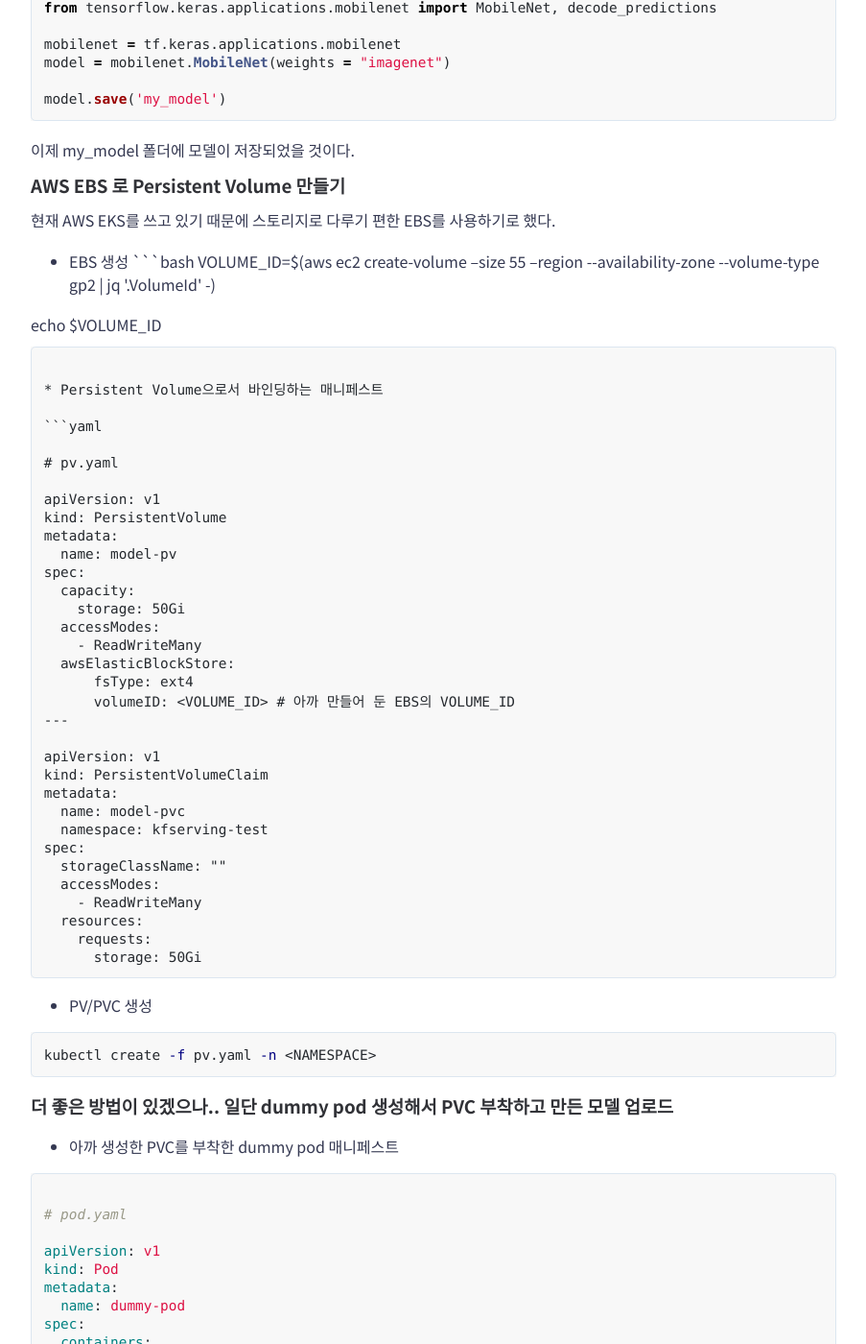
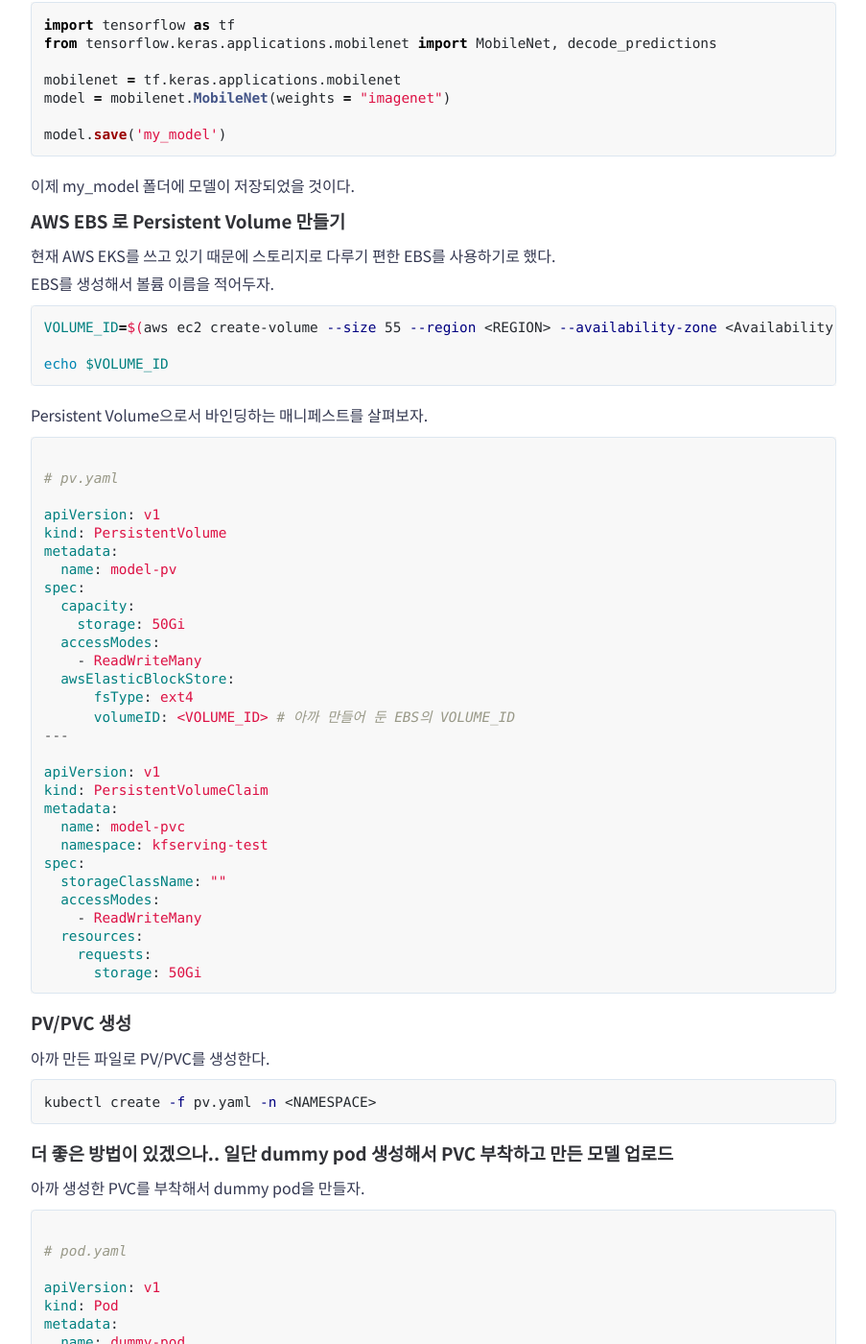
Before and after one commit to mokpolar/mokpolar.github.io, a Jekyll site: the page built from _posts/2020-11-18-kfserving_custum_mobilenet.md, in a window 1280 px wide and 1400 px high, scrolled down 2208 px. Shown: the whole window at 96% size, without its empty margins (188-1091 px from the left). Built offline with Jekyll 4.4.1, drawn with Linux system fonts in a browser that asks for light colours; comment, search, counter and statistics services are not loaded; some of the changed text lies outside the part shown.

Commit message:
Update 2020-11-18-kfserving_custum_mobilenet.md

````diff
--- a/_posts/2020-11-18-kfserving_custum_mobilenet.md
+++ b/_posts/2020-11-18-kfserving_custum_mobilenet.md
@@ -57,7 +57,9 @@ Kubernetes 클러스터에 KFServing이 설치되어 있다는 전제 하에,
 
 ### MobileNet으로 pb 파일 만들기
 
-```python
+주피터 노트북이든 어디서든 일단 모델을 저장한다.
+
+```py
 import tensorflow as tf
 from tensorflow.keras.applications.mobilenet import MobileNet, decode_predictions
 
@@ -72,15 +74,15 @@ model.save('my_model')
 ### AWS EBS 로 Persistent Volume 만들기
 
 현재 AWS EKS를 쓰고 있기 때문에 스토리지로 다루기 편한 EBS를 사용하기로 했다.
+EBS를 생성해서 볼륨 이름을 적어두자.
 
-* EBS 생성
 ```bash
 VOLUME_ID=$(aws ec2 create-volume --size 55 --region <REGION> --availability-zone <Availability Zone> --volume-type gp2 | jq '.VolumeId' -)
 
 echo $VOLUME_ID
 ```
 
-* Persistent Volume으로서 바인딩하는 매니페스트
+Persistent Volume으로서 바인딩하는 매니페스트를 살펴보자.
 
 ```yaml
 
@@ -114,7 +116,9 @@ spec:
       storage: 50Gi
 ```
 
-* PV/PVC 생성
+### PV/PVC 생성
+
+아까 만든 파일로 PV/PVC를 생성한다.
 
 ```bash
 kubectl create -f pv.yaml -n <NAMESPACE>
@@ -123,7 +127,7 @@ kubectl create -f pv.yaml -n <NAMESPACE>
 
 ### 더 좋은 방법이 있겠으나.. 일단 dummy pod 생성해서 PVC 부착하고 만든 모델 업로드
 
-* 아까 생성한 PVC를 부착한 dummy pod 매니페스트
+아까 생성한 PVC를 부착해서 dummy pod을 만들자.
 
 ```yaml
 
@@ -149,13 +153,13 @@ spec:
 ```
 
 
-* dummy pod 배포
+이제 배포한다.
 
 ```bash
 kubectl create -f pod.yaml
 ```
 
-* 부착된 PVC에 모델 파일 업로드
+pod가 생성되었으면 여기에 아까 만든 모델을 업로드한다.
 
 ```bash
 kubectl cp my_model default/dummy-pod:<MOUNT_PATH>
@@ -165,7 +169,7 @@ kubectl cp my_model default/dummy-pod:<MOUNT_PATH>
 ## 2. Pod 에서 실행되는 Python 파일 준비
 
 
-* Python 파일 준비
+InferenceService pod에서 실행할 python 파일을 준비하자.
 
 ```py
 import argparse
@@ -237,7 +241,7 @@ if __name__ == "__main__":
 
 ## 3. Python 파일이 동작하는 환경을 보장하는 Dockerfile을 가지고 Docker Hub에 푸시
 
-* Dockerfile
+도커 런타임에서는 에서는 아까 만든 python 파일이 실행될 수 있어야 한다. Dockerfile 의 내용은 아래와 같다.
 
 ```docker
 FROM tensorflow/tensorflow:2.1.0-py3
@@ -262,7 +266,8 @@ docker push <YOUR_ID>/<IMAGE_NAME>:<TAG>
 
 ## 4. InferenceService 매니페스트 yaml 파일 준비 후 배포
 
-* InferenceService 매니페스트
+마지막으로 배포 될 InferenceService의 매니페스트를 살펴보자.
+InferenceService는 Kubernetes custom resource로서 deployment 보다 상위에 있고 deployment를 관리한다.
 ```yaml
 
 # mobilenet_deploy.yaml
````
